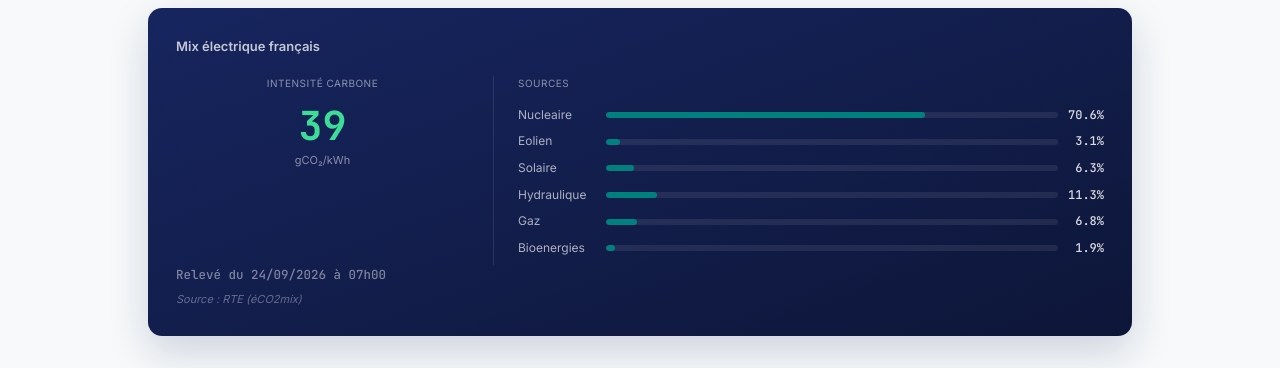
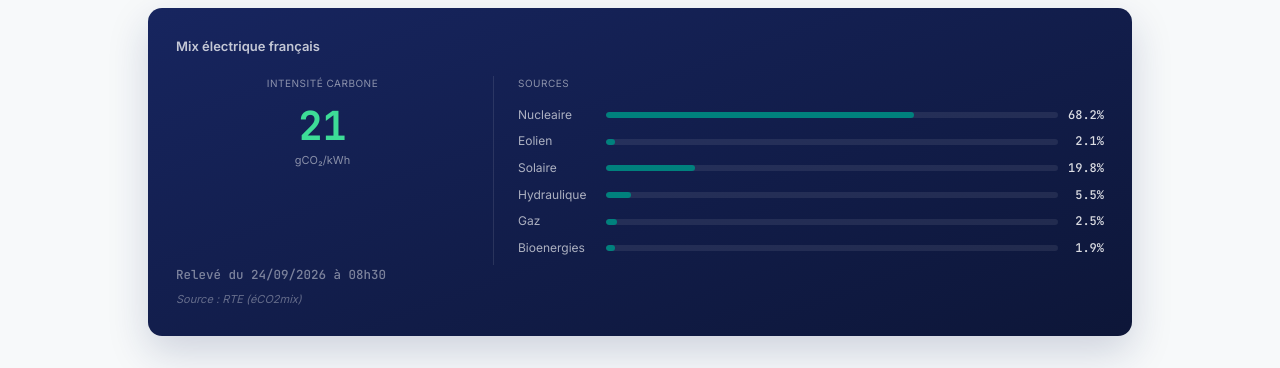
Before and after one commit to InsideEnergyMarkets/Inside-Energy-Markets, a Jekyll site: the page built from marches/index.html, in a window 1280 px wide and 900 px high, scrolled down 918 px. Shown: the part 161-529 px from the top of the window. Built offline with Jekyll 4.4.1, drawn with Linux system fonts in a browser that asks for light colours; some of the changed text lies outside the part shown.

Commit message:
Mise à jour automatique des données marché

```diff
--- a/_data/market.json
+++ b/_data/market.json
@@ -1,26 +1,36 @@
 {
-  "updated_at": "2026-09-24T07:26:05.754240Z",
+  "updated_at": "2026-09-24T08:51:05.012005Z",
   "brent": {
     "price_usd": 114.89,
     "date": "2026-09-22",
     "unit": "USD/baril"
   },
+  "henry_hub": {
+    "price_usd_mmbtu": 2.9,
+    "date": "2026-09-22",
+    "unit": "USD/MMBtu"
+  },
   "mix_france": {
-    "date_heure": "2026-09-24T07:00:00+00:00",
+    "date_heure": "2026-09-24T08:30:00+00:00",
     "shares": {
-      "nucleaire": 70.6,
-      "eolien": 3.1,
-      "solaire": 6.3,
-      "hydraulique": 11.3,
-      "gaz": 6.8,
+      "nucleaire": 68.2,
+      "eolien": 2.1,
+      "solaire": 19.8,
+      "hydraulique": 5.5,
+      "gaz": 2.5,
       "bioenergies": 1.9
     },
     "top_source": "nucleaire",
-    "top_share": 70.6,
-    "co2_intensity": 39
+    "top_share": 68.2,
+    "co2_intensity": 21
   },
   "spot_price_france": {
     "price_eur_mwh": 182.5,
     "date": "2026-09-24"
+  },
+  "chokepoints": {
+    "hormuz": null,
+    "bab_el_mandeb": null,
+    "malacca": null
   }
 }
--- a/_data/market_history.json
+++ b/_data/market_history.json
@@ -196,11 +196,11 @@
     "brent_usd": 114.89,
     "spot_eur_mwh": 182.5,
     "mix_shares": {
-      "nucleaire": 70.6,
-      "eolien": 3.1,
-      "solaire": 6.3,
-      "hydraulique": 11.3,
-      "gaz": 6.8,
+      "nucleaire": 68.2,
+      "eolien": 2.1,
+      "solaire": 19.8,
+      "hydraulique": 5.5,
+      "gaz": 2.5,
       "bioenergies": 1.9
     }
   }
--- a/_data/weekly_summary.json
+++ b/_data/weekly_summary.json
@@ -13,8 +13,8 @@
     "days_count": 8
   },
   "mix": {
-    "nuclear_avg_share": 74.7,
-    "renewables_avg_share": 20.7,
+    "nuclear_avg_share": 74.4,
+    "renewables_avg_share": 21.6,
     "days_count": 8
   }
 }
```
